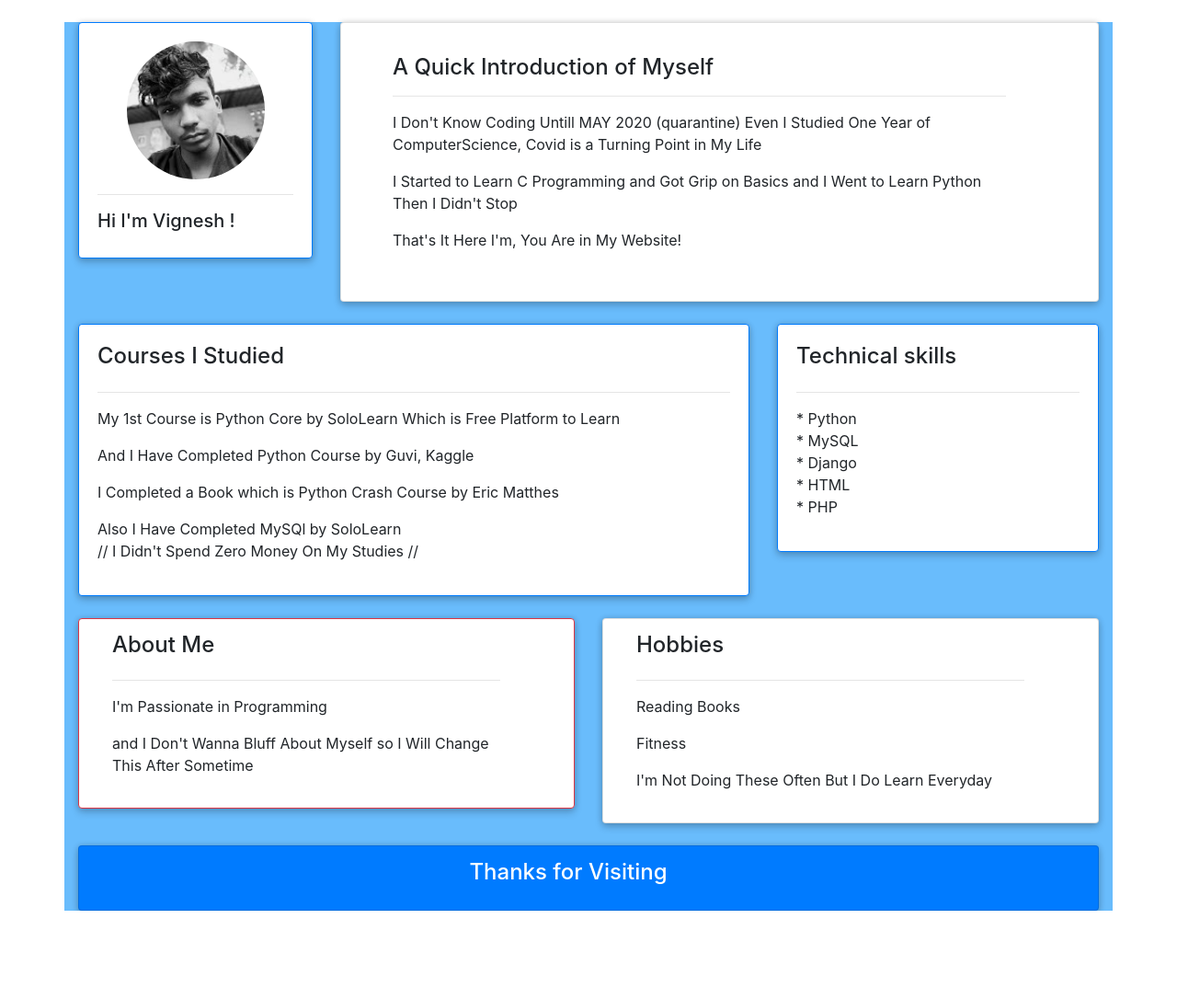
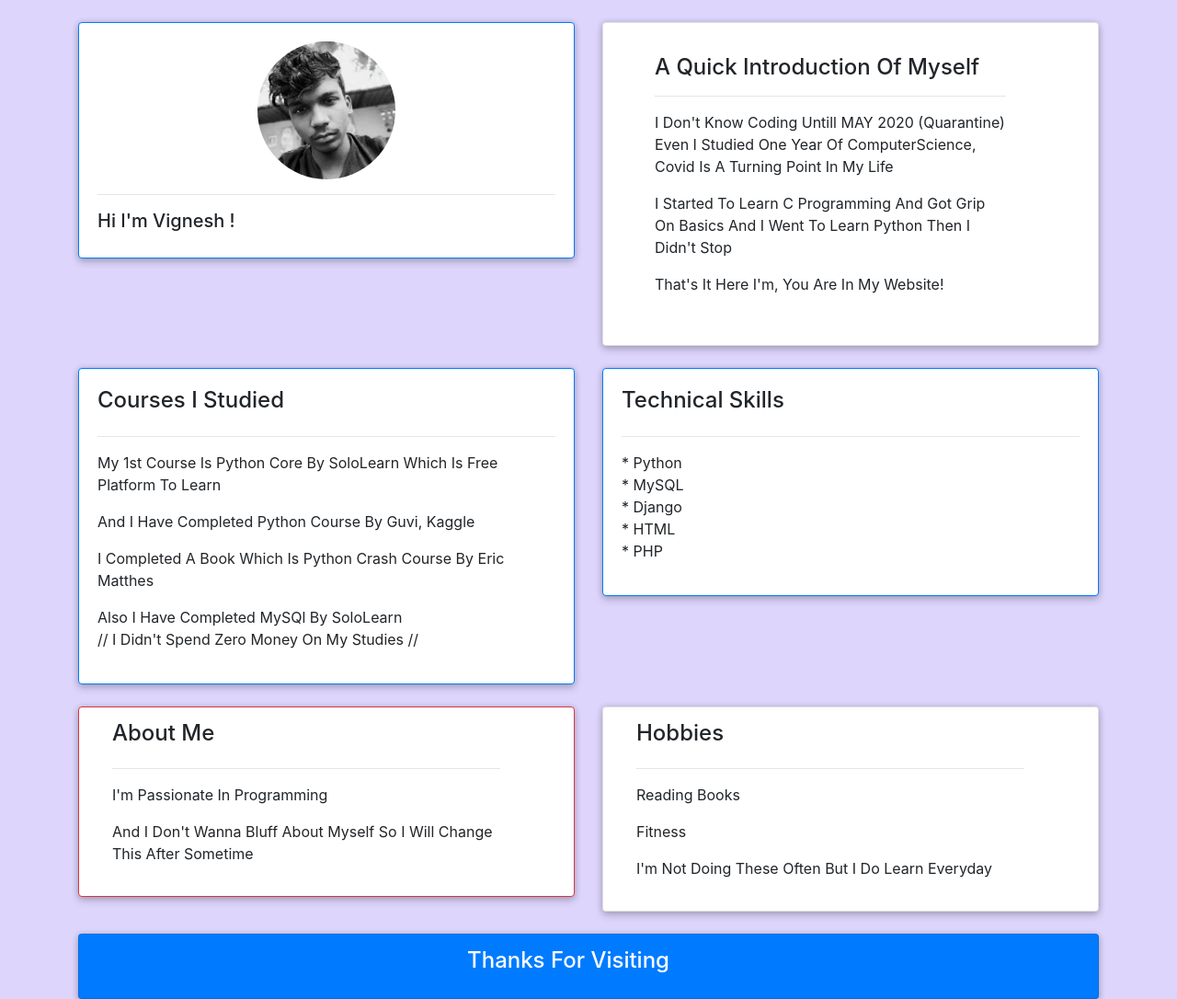
Before and after one commit to vignxs/about-vignxs, a Django app: page / in a window 1280 px wide. Shown: the whole page at 92% size. Before the commit the page ends 990 px from the top, so only its background shows below. Run offline with Django 3.2, Linux system fonts and the light colour scheme; some libraries are stand-ins or nearby versions.

Commit message:
css and html

```diff
--- a/base/templates/base/home.html
+++ b/base/templates/base/home.html
@@ -4,6 +4,9 @@
 <html>
 <head>
     <title> About Vignxs </title>
+    <meta charset="UTF-8" >
+    <meta http-equiv="X-UA-Compatible" content="IE=edge">
+    <meta name="viewport" content="width=device-width, initial-scale=1, shrink-to-fit=no">
     <link href ="{% static '/css/main.css' %}" rel="stylesheet" type="text/css">
     <link rel="stylesheet" href="https://stackpath.bootstrapcdn.com/bootstrap/4.3.1/css/bootstrap.min.css" integrity="sha384-ggOyR0iXCbMQv3Xipma34MD+dH/1fQ784/j6cY/iJTQUOhcWr7x9JvoRxT2MZw1T" crossorigin="anonymous">
 </head>
@@ -12,14 +15,14 @@
     <div class="container">
 
         <div class="row">
-            <div class="col-md-3">
+            <div class="col-md">
                 <div class="card card-body  border-primary" id="profile-wrappper">
                     <img id="profile-pic" src ="{% static 'images/vignxs.jpg' %}">
                     <hr>
                     <h5>Hi I'm Vignesh ! </h5>
                 </div>
             </div>
-            <div class="col-md-9">
+            <div class="col-md">
                 <div class="card">
 
                     <div class="card-body border-primary">
@@ -35,7 +38,7 @@
         </div>
         <br>
         <div class="row">
-            <div class="col-md-8">
+            <div class="col-md">
                 <div class="card card-body border-primary">
                     <h4>Courses I Studied</h4>
                     <hr>
@@ -45,7 +48,7 @@
                     <p>Also I Have Completed MySQl by SoloLearn <br> // I Didn't Spend Zero Money On My Studies //</p>
                 </div>
             </div>
-            <div class="col-md-4">
+            <div class="col-md">
                 <div class="card card-body border-primary">
                     <h4>Technical skills</h4>
                     <hr>
@@ -59,7 +62,7 @@
         </div>
         <br>
         <div class="row">
-            <div class="col-md-6">
+            <div class="col-md">
                 <div class="card border-danger">
                     <h4>About Me</h4>
                     <hr>
@@ -67,7 +70,7 @@
                     <p>and I Don't Wanna Bluff About Myself so I Will Change This After Sometime </p>
                 </div>
             </div>
-            <div class="col-md-6">
+            <div class="col-md">
                 <div class="card">
                     <h4>Hobbies</h4>
                     <hr>
@@ -80,7 +83,7 @@
         <br>
 
         <div  class="row">
-            <div class="col-md-12">
+            <div class="col-md">
                 <div class="card  text-white bg-primary">
                 <h4><center>Thanks for Visiting</center></h4>
                 </div
--- a/static/css/main.css
+++ b/static/css/main.css
@@ -1,5 +1,11 @@
 
 
+body {
+    margin: 0;
+    font-family: -apple-system,BlinkMacSystemFont,"Segoe UI",Roboto,"Helvetica Neue",Arial,"Noto Sans",sans-serif,"Apple Color Emoji","Segoe UI Emoji","Segoe UI Symbol","Noto Color Emoji";
+    text-transform: capitalize;
+    background-color: #ddd5fc !important;
+}
 #profile-wrapper{
     text-align: center;
 }
@@ -28,8 +34,8 @@
 }
 
 .card:hover{
-    transform: scale(1.05);
-  box-shadow: 0 10px 20px rgba(0,0,0,.2), 0 4px 8px rgba(0,0,0,.06);
+    transform: scale(1.03);
+  box-shadow: 0 10px 20px rgba(0,0,0,.2);
 }
 
 /* responsive */
@@ -39,7 +45,7 @@
 // Small devices (landscape phones, 576px and up) */
 @media (min-width: 576px) {
     .container{
-        background-color: #3e4685;
+        background-color: #ddd5fc;
     }
 }
 
@@ -53,13 +59,13 @@
 /* // Large devices (desktops, 992px and up) */
 @media (min-width: 992px) {
     .container{
-        background-color: #c1bffa;
+        background-color: #ddd5fc;
     }
 }
 
 /* // Extra large devices (large desktops, 1200px and up) */
 @media (min-width: 1200px) {
     .container{
-        background-color: #69bcfc;
+        background-color: #ddd5fc;
     }
 }
```
